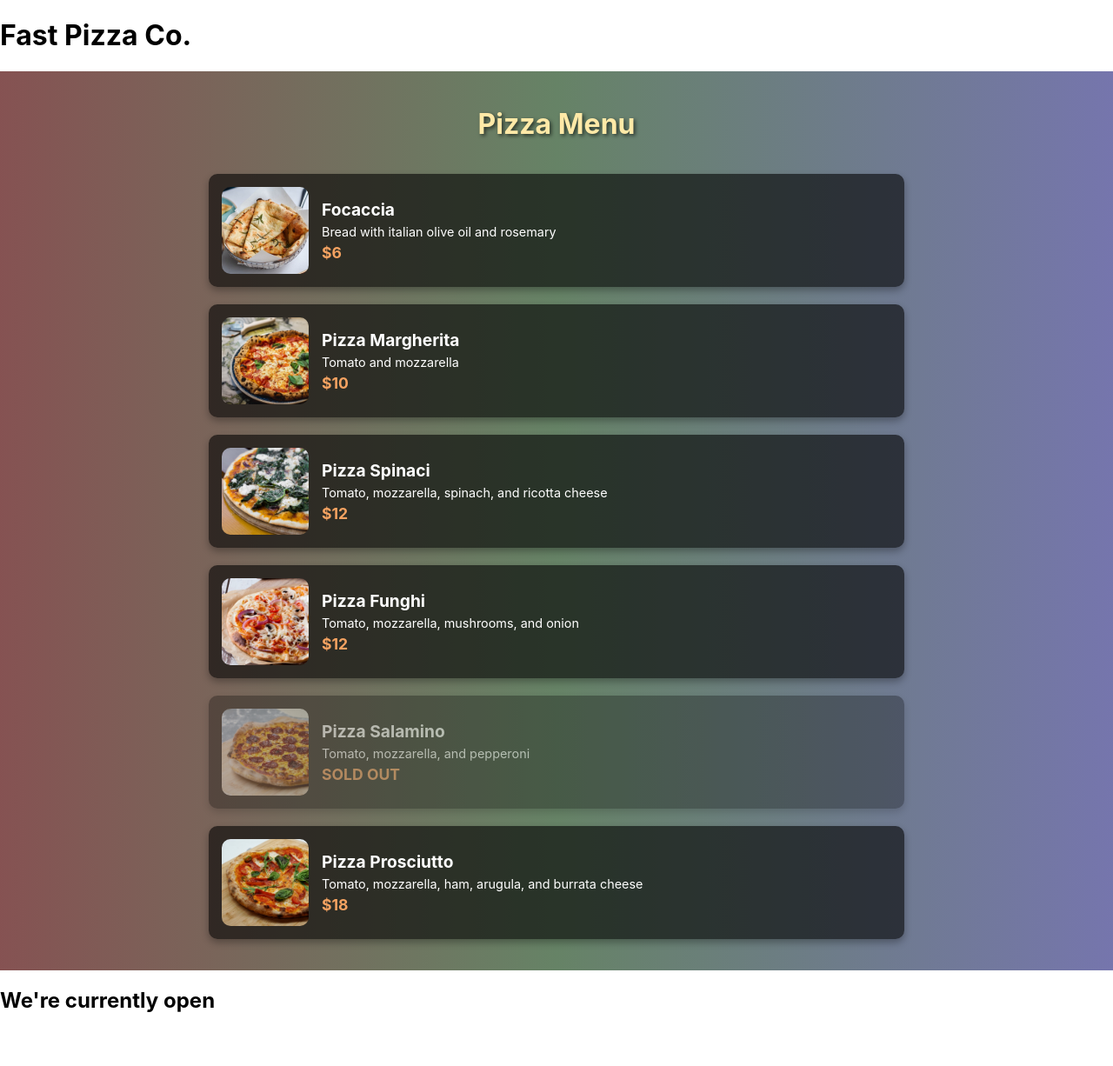
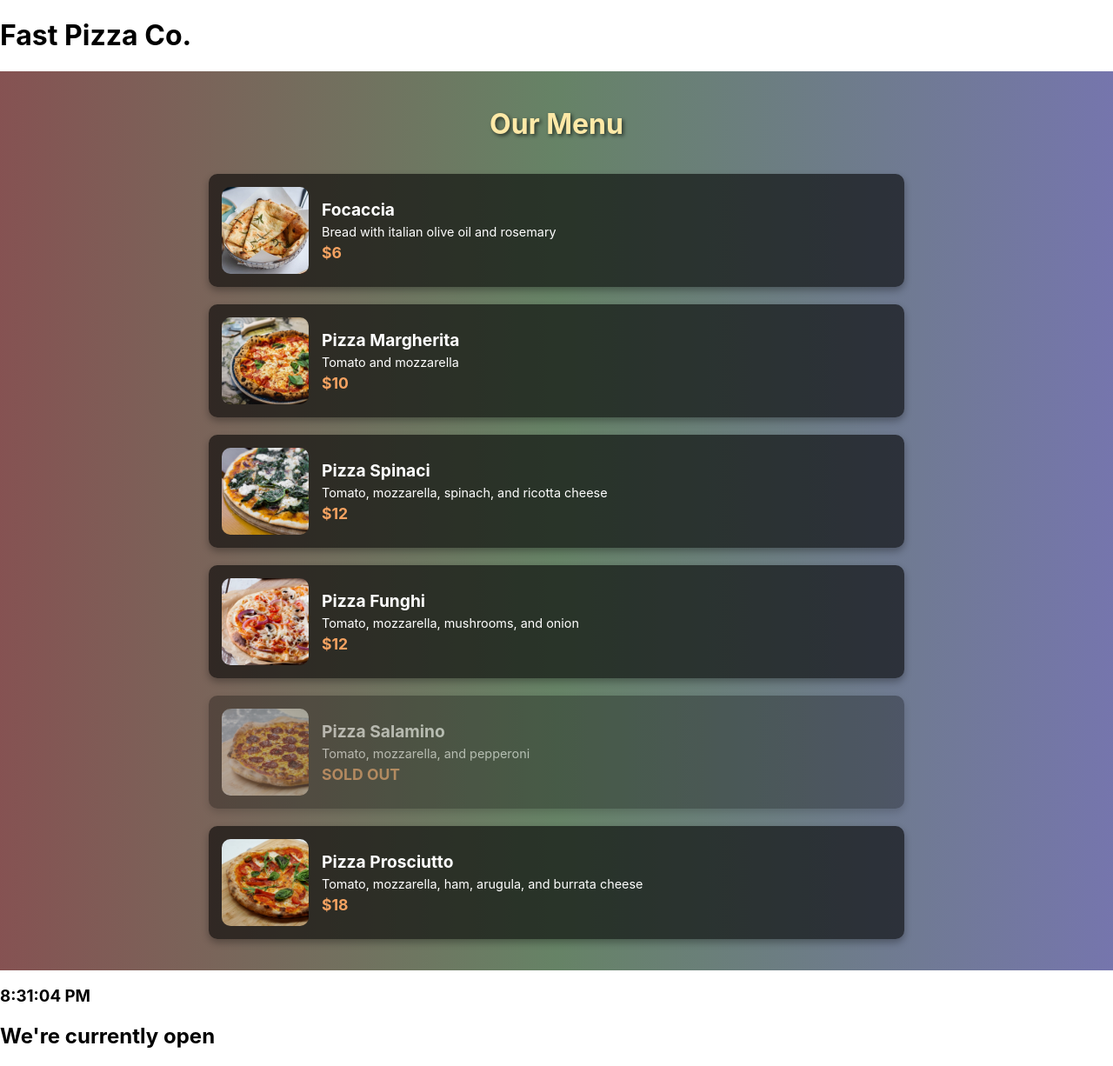
Before and after one commit to abdozayan12/Piza-Menu, a React (Create React App) app: page / in a window 1280 px wide. Shown: the whole page at 87% size. Before the commit the page ends 1185 px from the top, so only its background shows below. Built offline with nearby package versions, Linux system fonts and the light colour scheme.

Commit message:
Add local time to footer

```diff
--- a/src/components/Footer.js
+++ b/src/components/Footer.js
@@ -3,7 +3,8 @@ import React from 'react';
 export default function Footer() {
   return (
     <div>
-      <h2>We&apos;re currently open</h2>
+      <h3>{new Date().toLocaleTimeString()}</h3>
+      <h2> We&apos;re currently open</h2>
     </div>
   );
 }
--- a/src/components/Piza.js
+++ b/src/components/Piza.js
@@ -5,7 +5,7 @@ import '../App.css'; // Ensure App.css has the right styles
 export default function Piza() {
   return (
     <div className="container">
-      <h1>Pizza Menu</h1>
+      <h1>Our Menu</h1>
       <ul className="pizza-list">
         {pizzaData.map((pizza) => (
           <li
```
